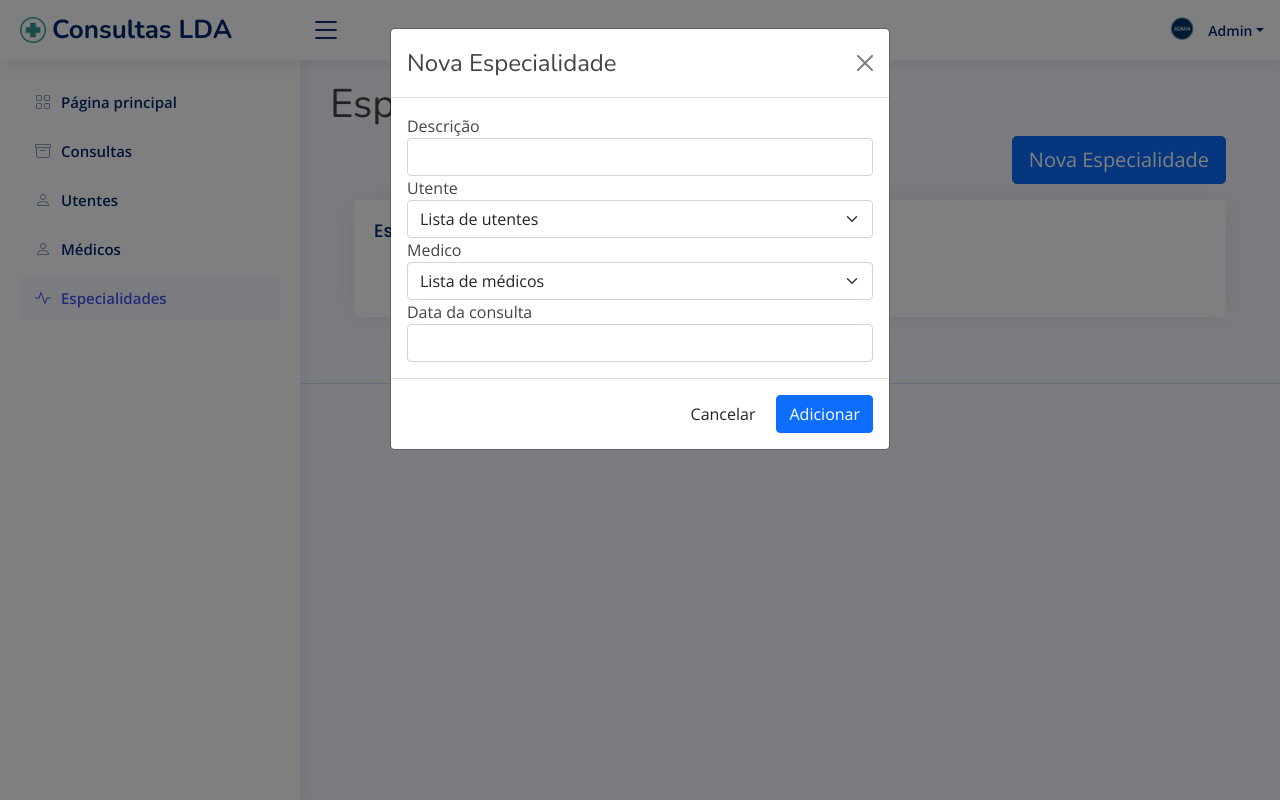
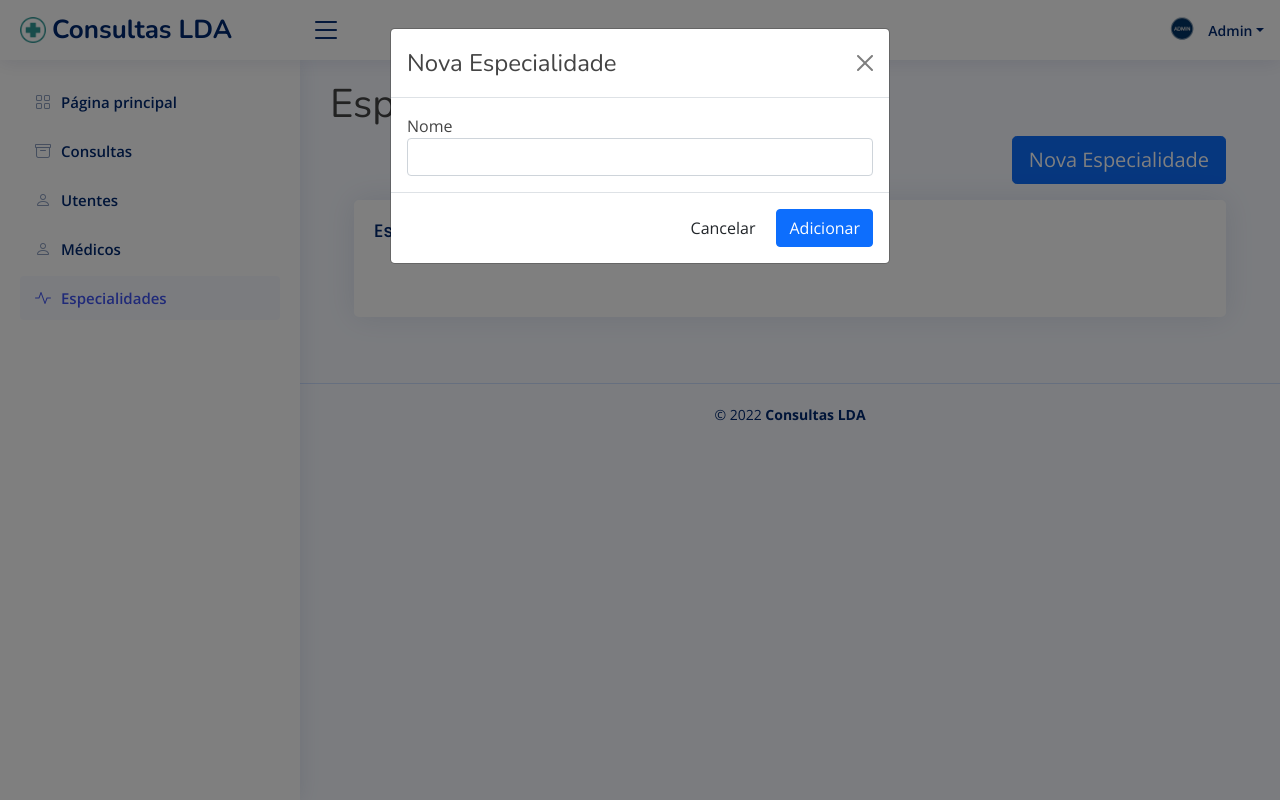
Before and after one commit to ptv1p3r/hm_frontend, a PHP site: page /v1/especialidades.php in a window 1280 px wide, after a click on "Nova Especialidade". Run offline with PHP 8.4, Linux system fonts and the light colour scheme; some libraries are stand-ins or nearby versions.

Commit message:
Update especialidades.php

```diff
--- a/especialidades.php
+++ b/especialidades.php
@@ -169,26 +169,8 @@
               </div>
               <div class="modal-body">
                 <div class="form-group">
-                  <label>Descrição</label>
-                  <input type="text" id="descricao" name="descricao" class="form-control" required>
-                </div>
-                <div class="form-group">
-                  <label>Utente</label>
-                  <select id="id_utente" name="id_utente" class="form-select" aria-label="select utentes" required>
-                    <option selected>Lista de utentes</option>
-                  </select>
-                  <!--<input type="text" id="id_utente" name="id_utente" class="form-control" required>-->
-                </div>
-                <div class="form-group">
-                  <label>Medico</label>
-                  <select id="id_medico" name="id_medico" class="form-select" aria-label="select medicos" required>
-                    <option selected>Lista de médicos</option>
-                  </select>
-                  <!--<input type="text" id="id_medico" name="id_medico" class="form-control" required>-->
-                </div>
-                <div class="form-group">
-                  <label>Data da consulta</label>
-                  <input type="text" id="dataconsulta" name="dataconsulta" class="form-control" required>
+                  <label>Nome</label>
+                  <input type="text" id="name" name="name" class="form-control" required>
                 </div>
               </div>
               <div class="modal-footer">
@@ -215,25 +197,7 @@
                 <div class="form-group">
                     <label>Descrição</label>
                     <input type="hidden" id="id" name="id" class="form-control">
-                    <input type="text" id="descricao" name="descricao" class="form-control" required>
-                  </div>
-                  <div class="form-group">
-                    <label>Utente</label>
-                    <!--<select id="id_utente" name="id_utente" class="form-select" aria-label="Disabled select example" required>
-                    <option selected>Open this select menu</option>
-                  </select>-->
-                    <input type="text" id="id_utente" name="id_utente" class="form-control" required>
-                  </div>
-                  <div class="form-group">
-                    <label>Medico</label>
-                    <!--<select id="id_medico" name="id_medico" class="form-select" aria-label="Disabled select example" required>
-                    <option selected>Open this select menu</option>
-                  </select>-->
-                    <input type="text" id="id_medico" name="id_medico" class="form-control" required>
-                  </div>
-                  <div class="form-group">
-                    <label>Data da consulta</label>
-                    <input type="text" id="dataconsulta" name="dataconsulta" class="form-control" required>
+                    <input type="text" id="name" name="name" class="form-control" required>
                   </div>
                 </div>
               <div class="modal-footer">
@@ -297,12 +261,197 @@
   <script src="static/js/user.js"></script>
   <script src="https://cdnjs.cloudflare.com/ajax/libs/feather-icons/4.28.0/feather.min.js"></script>
 
-<!-- data-feather icons -->
-<script src="https://cdnjs.cloudflare.com/ajax/libs/feather-icons/4.28.0/feather.min.js"></script>
-<script> feather.replace(); </script>
 
 <script>
+  $(document).ready(function() {
 
+    //call func to ajax list
+    ListEspecialidades();
+
+    //CREATE
+    $("#add_form").submit(function (event){
+        event.preventDefault();
+        var formData = {
+            'action': 'addEspecialidade',
+            'data': $(this).serializeArray()
+        };
+        console.log(formData)
+
+        $.ajax({
+            url: "<?php echo $path . "/toJson.php" ?>",
+            dataType: 'json',
+            type: 'POST',
+            data: formData,
+            success: function(response) {
+              console.log('response ::', response );
+
+              document.getElementById("add-modal-btn-close").click(); //simular modal close button press
+              ListEspecialidades();
+              alert(response,"info");
+            }
+        });
+    });
+
+    //UPDATE
+    $("#update_form").submit(function (event){
+        event.preventDefault();
+        var formData = {
+            'action': 'updateEspecialidade',
+            'data': $(this).serializeArray()
+        };
+        console.log(formData)
+
+        $.ajax({
+            url: "<?php echo $path . "/toJson.php" ?>",
+            dataType: 'json',
+            type: 'POST',
+            data: formData,
+            success: function(response) {
+              console.log('response ::', response );
+
+              document.getElementById("update-modal-btn-close").click(); //simular modal close button press
+              ListEspecialidades();
+              alert(response,"info");
+            }
+        });
+    });
+
+    //DELETE
+    $("#delete_form").submit(function (event){
+        event.preventDefault();
+        var formData = {
+            'action': 'deleteEspecialidade',
+            'data': $(this).serializeArray()
+        };
+        console.log(formData)
+
+        $.ajax({
+            url: "<?php echo $path . "/toJson.php" ?>",
+            dataType: 'json',
+            type: 'POST',
+            data: formData,
+            success: function(response) {
+              console.log('response ::', response );
+
+              document.getElementById("delete-modal-btn-close").click(); //simular modal close button press
+              ListEspecialidades();
+              alert(response,"info");
+            }
+        });
+    });
+});
+
+
+
+
+//-- FUNCTIONS
+//funçao AJAX para listar especialidades
+function ListEspecialidades(){
+  $.ajax({
+    url: "http://localhost:5000/v1/especialidades/list",
+      dataType: 'json',
+      type: 'GET',
+      success: function(data) {
+          console.log('ListEspecialidades ::', data);
+
+          var dataObject = [];
+          for (var esp of data.data) {
+            var temp = {id: "", Nome: ""};
+
+            temp.id = esp.id;
+            temp.Nome = esp.nome;
+
+            dataObject.push(temp);
+          }
+          console.log('ListEspecialidades built array ::', dataObject);
+          document.getElementById("especialidade_table").innerHTML = genTable(dataObject);
+      },
+      error: function (err) {
+        console.log("AJAX error in request: " + JSON.stringify(err, null, 2));
+        document.getElementById("especialidade_table").innerHTML = ("AJAX error in request: " + JSON.stringify(err.responseJSON["message"], null, 2));
+      }
+  });
+};
+
+
+//funçao AJAX para get especialidade by id
+function getEspecialidadeByID(esp_id){
+  $.ajax({
+      url: "http://localhost:5000/v1/especialidades/" + esp_id,
+      dataType: 'json',
+      type: 'GET',
+      success: function(data) {
+          console.log('getEspecialidadeByID ::', data);
+          DataToModal(data.data);
+      },
+      error: function (err) {
+        console.log("AJAX error in request: " + JSON.stringify(err, null, 2));
+      }
+  });
+};
+
+
+//funcao delete especialidade
+function deleteEspecialidadeByID(esp_id){
+  var Form = document.forms['delete_form'];
+  Form.elements["id"].value = esp_id;
+  var espname;
+  getEspecialidadeName(esp_id, function(output) { espname = output});
+  document.getElementById("delete_form_message").innerHTML = "Deseja apagar especialidade '" + espname +"' de nº" + esp_id;
+};
+//funçao AJAX para get especialidade by id
+function getEspecialidadeName(esp_id, handleData){
+  $.ajax({
+    url: "http://localhost:5000/v1/especialidades/" + esp_id,
+    dataType: 'json',
+    type: 'GET',
+    async: false,
+    success: function(data) {
+        console.log('getEspecialidadeName ::', data);
+        handleData(data.data[0].nome);
+    },
+    error: function (err) {
+      console.log("AJAX error in request: " + JSON.stringify(err, null, 2));
+    }
+  });
+};
+
+//funcao generateTable
+function genTable(data){
+  var keys = Object.keys(data[0]);
+
+  return `<table>
+            <thead>
+              ${keys.map(i=>`<th scope="col-s-auto">${i}</th>`).join('')}<th>Editar</th><th>Apagar</th>
+            </thead>
+            <tbody>
+              ${data.map(i=>`<tr>${keys.map(k => `<td>${i[k]}</td>`).join('')}<td><button id="tbl_btn_update" onclick="getEspecialidadeByID(${i.id})" type="button" class="btn btn-warning" href="#updateModal" data-toggle="modal" "><i class="bi bi-pencil-square"></i></button></td> <td><button type="button" class="btn btn-danger" href="#deleteModal" data-toggle="modal" onclick="deleteEspecialidadeByID(${i.id})"><i class="bi bi-trash"></i></button></td>`).join('')}
+            </tbody>
+          </table>`;
+};
+
+//funcao mostra dados especialidade no modal update
+function DataToModal(data) {
+  console.log('DataToModal ::',data);
+  var Form = document.forms['update_form'];
+  Form.elements["id"].value = data[0].id;
+  Form.elements["name"].value = data[0].nome;
+};
+
+
+//mensagem alerta para CRUD
+var alertPlaceholder = document.getElementById('liveAlert')
+function alert(message, type) {
+  var wrapper = document.createElement('div')
+  wrapper.innerHTML = '<div class="alert alert-' + type + ' alert-dismissible" role="alert">' + message + '<button type="button" class="btn-close" data-bs-dismiss="alert" aria-label="Close" role="alert"></button></div>'
+
+  alertPlaceholder.append(wrapper)
+
+  // timeout alert message
+  setTimeout(function () {
+    $(".alert").remove()
+  }, 3000);
+}
 </script>
 
 </body>
```
